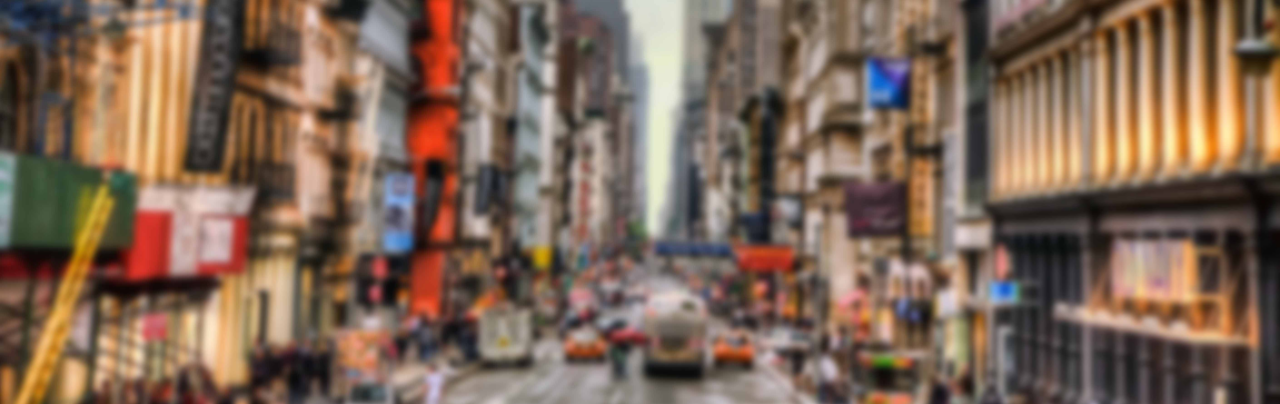
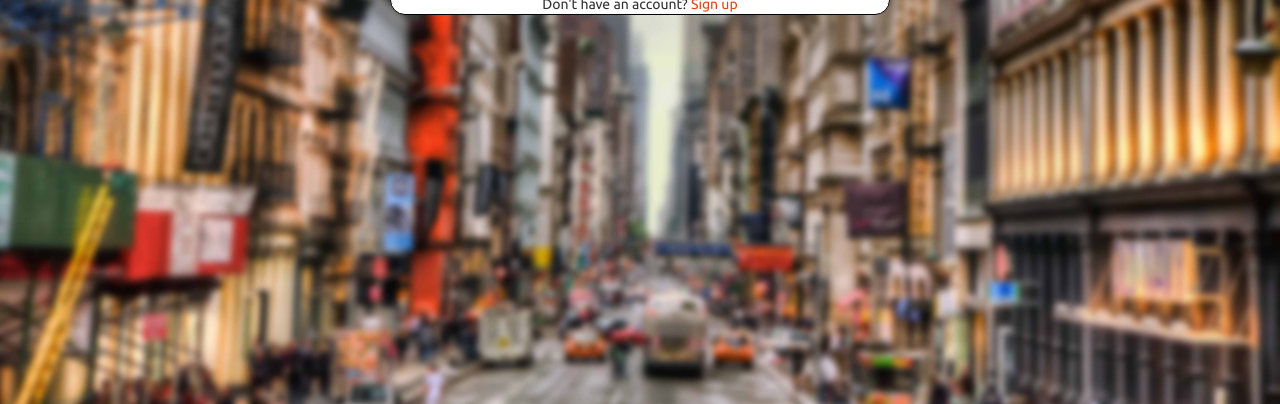
Before and after one commit to terriblesarcasm/Dispatchly, a plain HTML site: page views/index.html in a window 1280 px wide. Shown: the part 524-928 px from the top of the page. Drawn offline with Linux system fonts and the light colour scheme.

Commit message:
Attempting sign up placement

```diff
--- a/views/index.html
+++ b/views/index.html
@@ -36,6 +36,7 @@
           <i class="fa fa-twitter"></i> Sign in with Twitter
          </a>
 
+         Don't have an account? <a href="signup.html">Sign up</a>
         </center>
       </div> <!-- /content -->
 
```
